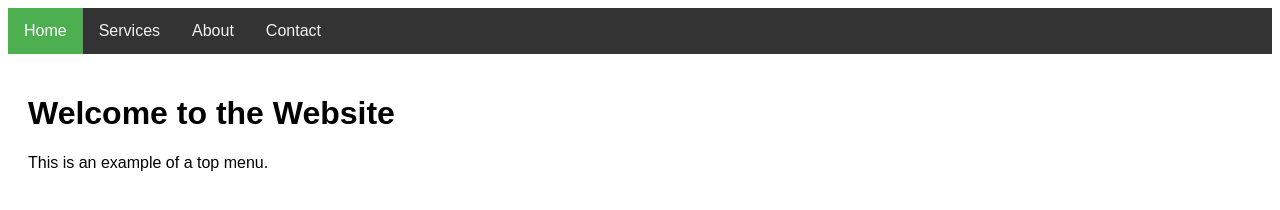
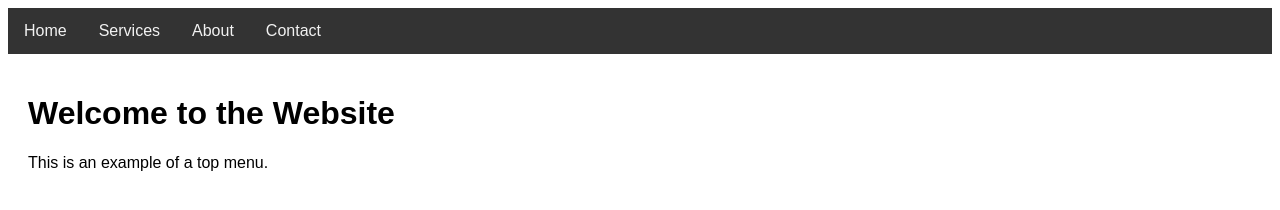
Before and after one commit to LGRcoding/test, a plain HTML site: page index.html in a window 1280 px wide. Drawn offline with Linux system fonts and the light colour scheme.

Commit message:
Update index.html

```diff
--- a/index.html
+++ b/index.html
@@ -8,7 +8,7 @@
 </head>
 <body>
     <div class="topnav">
-        <a class="active" href="#home">Home</a>
+        <a href="index.html">Home</a>
         <a href="services.html">Services</a>
         <a href="#about">About</a>
         <a href="#contact">Contact</a>
```
